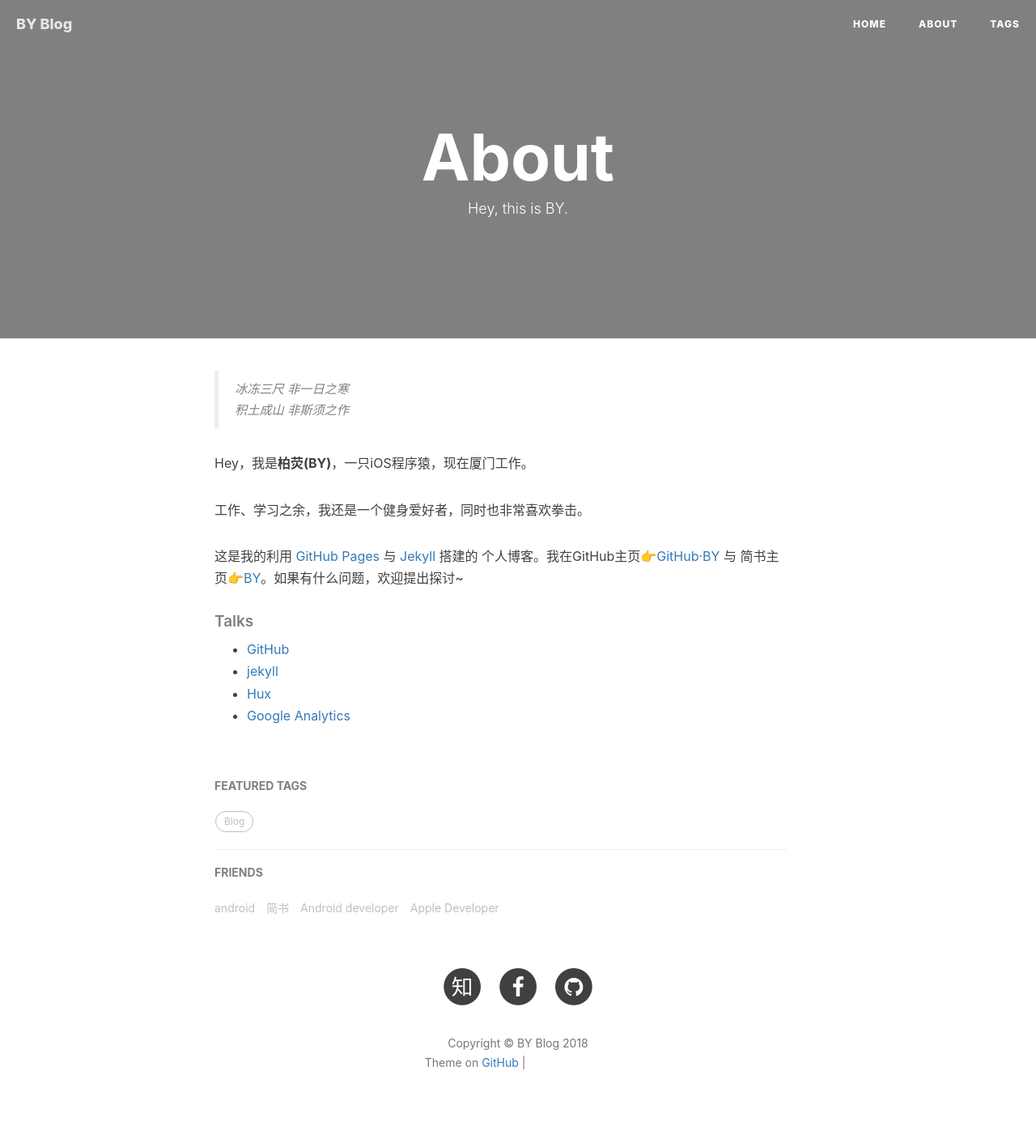
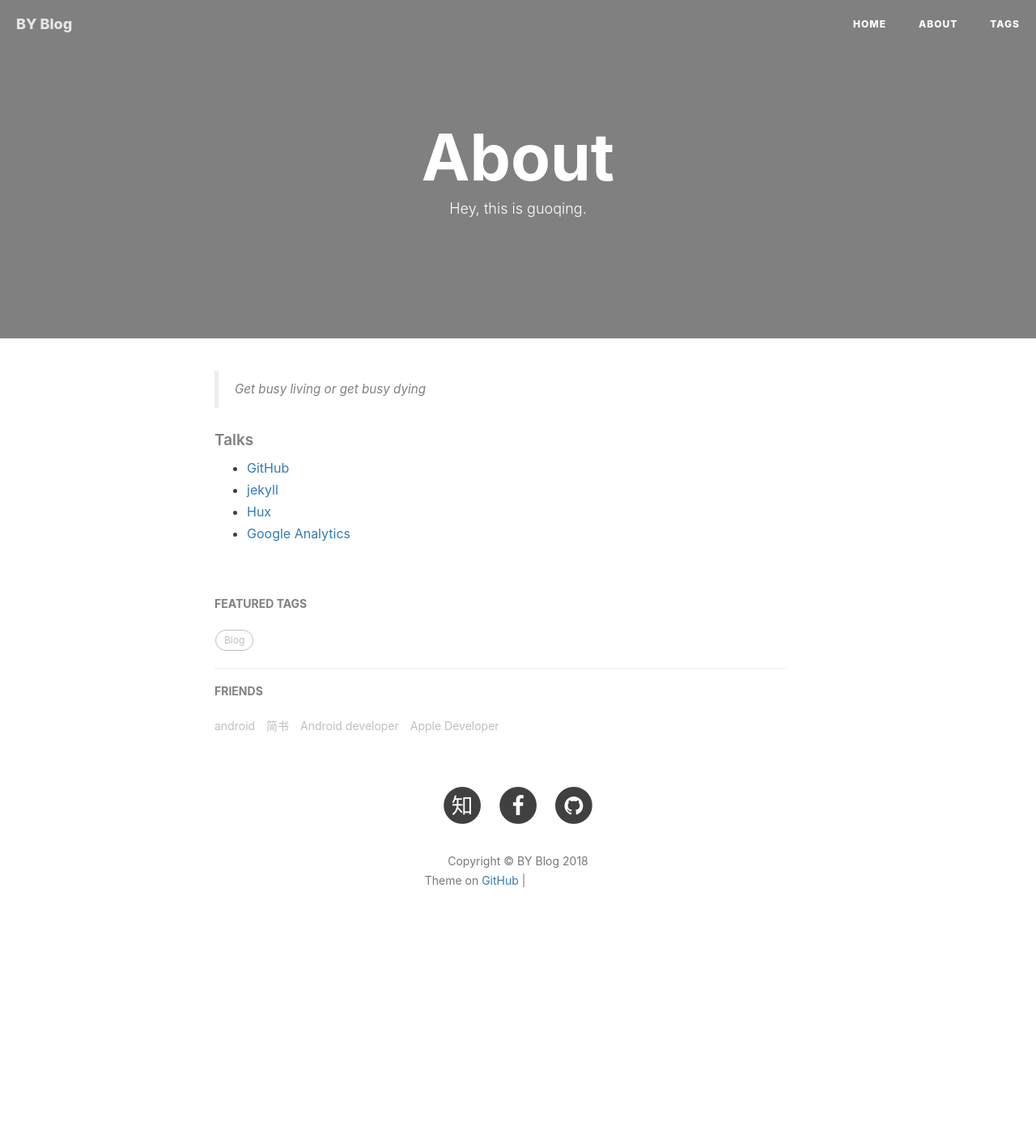
Before and after one commit to MR-GuoQing/blog, a Jekyll site: the page built from about.html, in a window 1280 px wide. Shown: the whole page at 81% size. Built offline with Jekyll 4.4.1, drawn with Linux system fonts in a browser that asks for light colours; nearby versions of some CDN libraries; comment, search, counter and statistics services are not loaded; after the commit the page ends 1192 px from its top, so only the background shows below that; grey boxes are pictures that could not be loaded.

Commit message:
Update about.html

```diff
--- a/about.html
+++ b/about.html
@@ -1,7 +1,7 @@
 ---
 layout: page
 title: "About"
-description: "Hey, this is BY."
+description: "Hey, this is guoqing."
 header-img: "img/post-bg-rwd.jpg"
 ---
 
@@ -15,16 +15,7 @@ header-img: "img/post-bg-rwd.jpg"
 <div class="zh post-container">
 
     <!--copied from markdown -->
-    <blockquote><p>冰冻三尺 非一日之寒<br>
-    积土成山 非斯须之作</p></blockquote>
-
-    <p>Hey，我是<strong>柏荧(BY)</strong>，一只iOS程序猿，现在厦门工作。</p>
-
-    <p>工作、学习之余，我还是一个健身爱好者，同时也非常喜欢拳击。</p>
-
-    <p>这是我的利用 <a href="https://pages.github.com/">GitHub Pages</a> 与 <a href="http://jekyll.com.cn/">Jekyll</a> 搭建的 个人博客。我在GitHub主页<a href="https://github.com/qiubaiying">👉GitHub·BY</a> 与 简书主页<a href="https://http://www.jianshu.com/u/e71990ada2fd">👉BY</a>。如果有什么问题，欢迎提出探讨~</p>
-
-    <p></p>
+    <blockquote><p>Get busy living or get busy dying</p></blockquote>
 
     <h5>Talks</h5>
 
```
